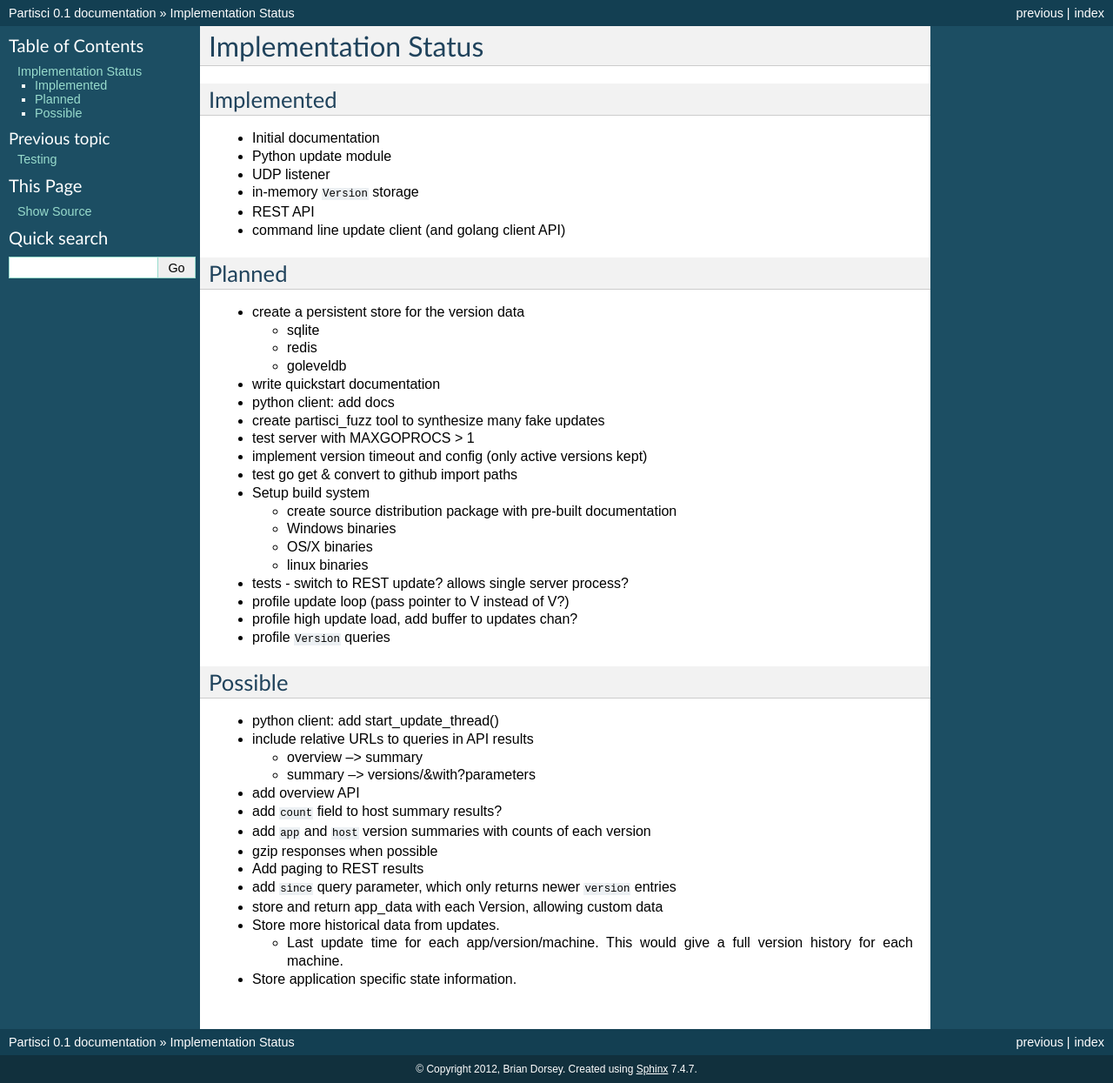
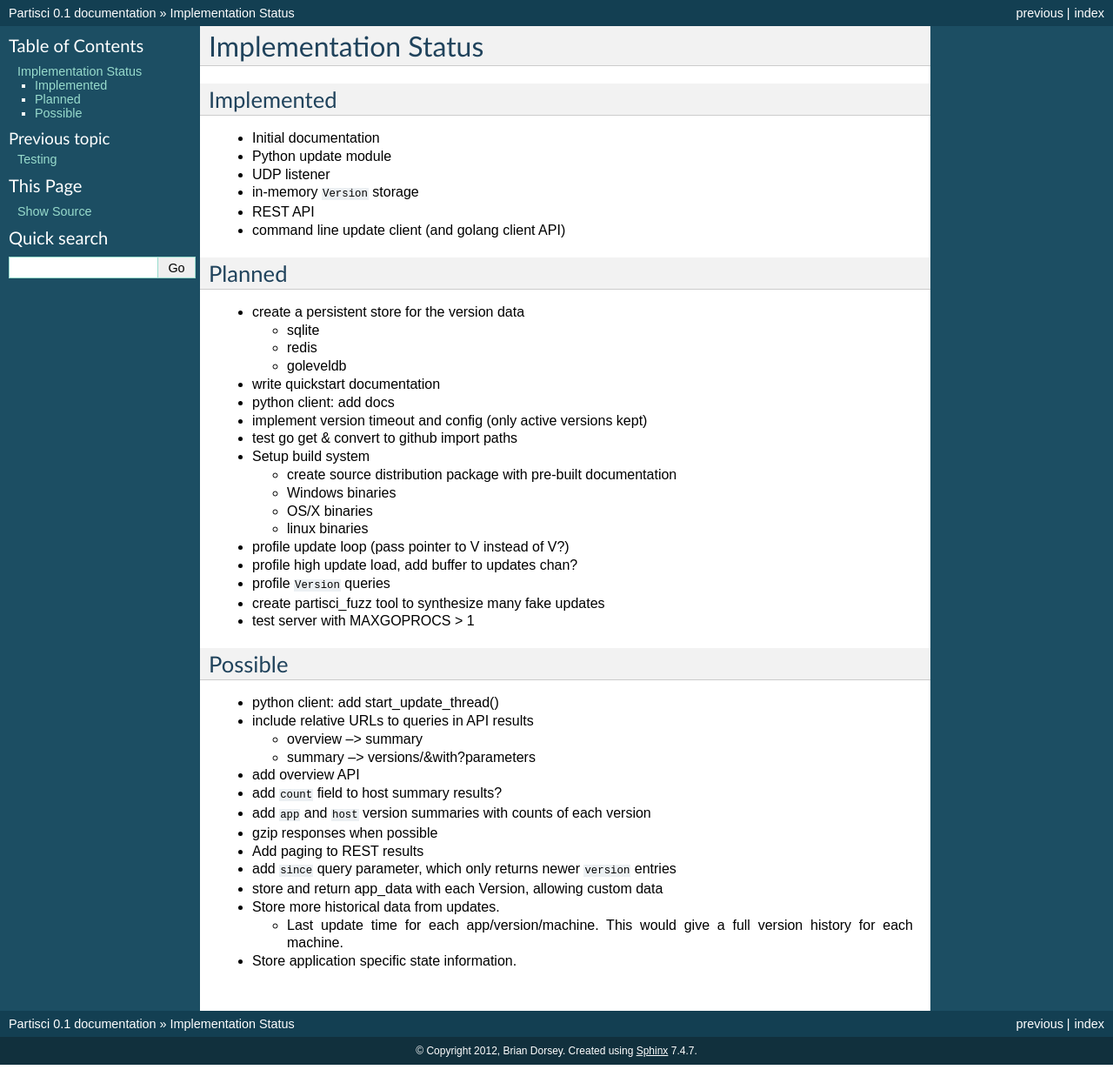
Before and after one commit to briandorsey/partisci, a Sphinx documentation site: the page built from doc/status.rst, in a window 1280 px wide. Shown: the whole page at 87% size. Built offline with Sphinx 7.4.7, drawn with Linux system fonts in a browser that asks for light colours; after the commit the page ends 1224 px from its top, so only the background shows below that.

Commit message:
rest tests: move updates to tcp allowing a return to a single server processs

```diff
--- a/doc/status.rst
+++ b/doc/status.rst
@@ -22,8 +22,6 @@ Planned
 
 * write quickstart documentation
 * python client: add docs
-* create partisci_fuzz tool to synthesize many fake updates
-* test server with MAXGOPROCS > 1
 * implement version timeout and config (only active versions kept)
 * test go get & convert to github import paths
 * Setup build system
@@ -33,10 +31,11 @@ Planned
   * OS/X binaries
   * linux binaries
 
-* tests - switch to REST update? allows single server process?
 * profile update loop (pass pointer to V instead of V?)
 * profile high update load, add buffer to updates chan?
 * profile ``Version`` queries
+* create partisci_fuzz tool to synthesize many fake updates
+* test server with MAXGOPROCS > 1
 
 Possible
 --------
```
Also changed, not shown: 1 other file.
